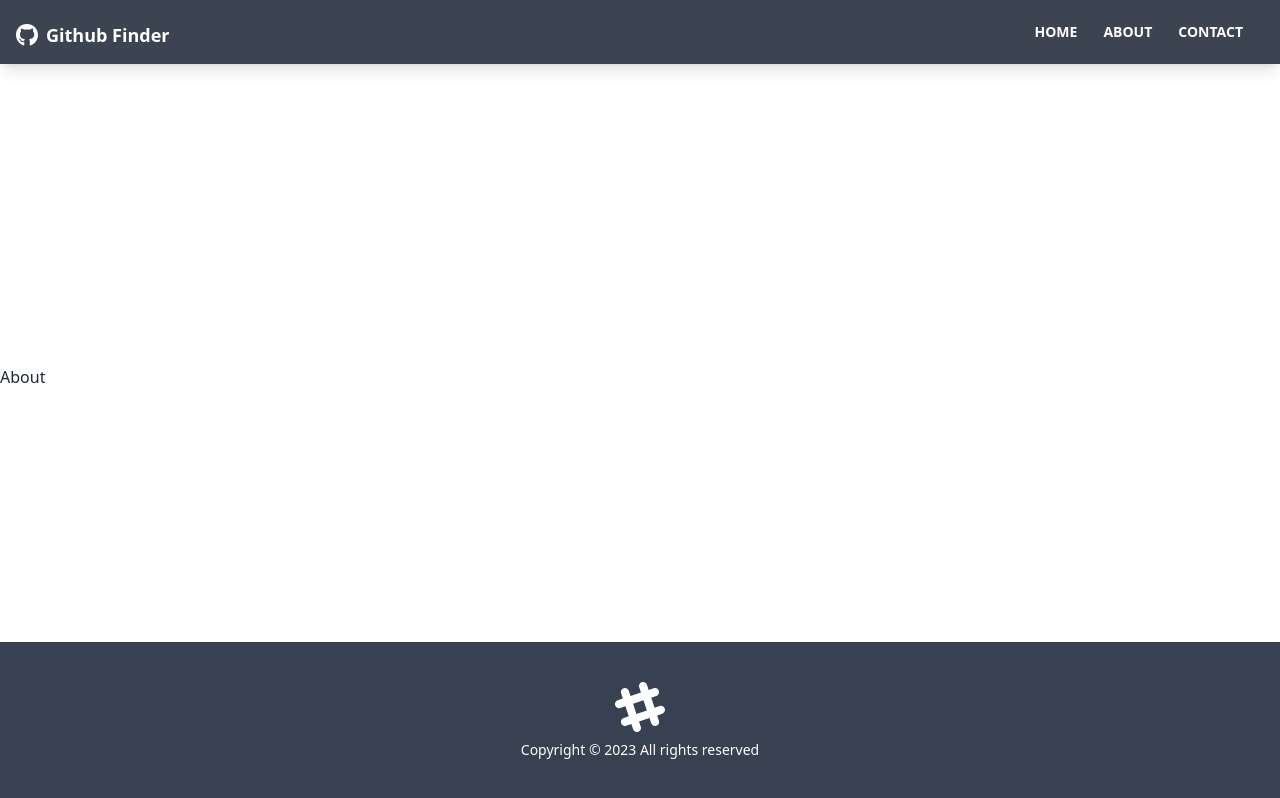
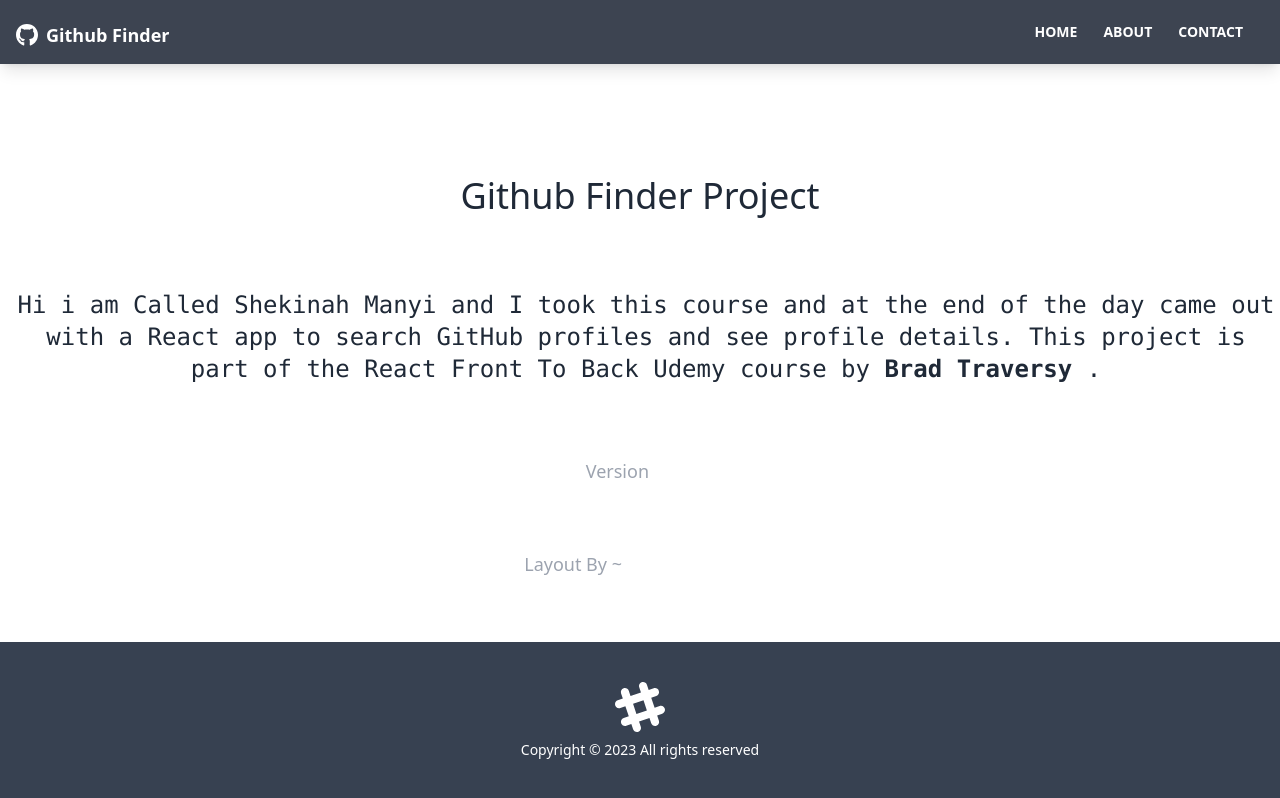
Before and after one commit to shekinahmanyi/github-finder-project, a React (Create React App) app: page /about in a window 1280 px wide. Built offline with nearby package versions, Linux system fonts and the light colour scheme.

Commit message:
About page component

```diff
--- a/src/pages/About.jsx
+++ b/src/pages/About.jsx
@@ -2,9 +2,31 @@
 
 function About() {
   return (
-    <div>
-      About
-    </div>
+    <>
+      <h1 className='text-4xl mb-2 text-center'>Github Finder Project</h1>
+      <p className='mb-2 text-2xl font-mono ml-3 text-center'>
+        Hi i am Called Shekinah Manyi and I took this course and at the end of the day came out with a React app to search GitHub profiles and see profile details. This
+        project is part of the
+        <a href='https://www.udemy.com/course/modern-react-front-to-back/'>
+          {' '}
+          React Front To Back
+        </a>{' '}
+        Udemy course by
+        <strong>
+          <a href='https://traversymedia.com'> Brad Traversy </a>
+        </strong>
+        .
+      </p>
+      <p className='text-lg text-gray-400 text-center'>
+        Version <span className='text-white'>1.0.0</span>
+      </p>
+      <p className='text-lg text-gray-400 text-center'>
+        Layout By ~
+        <a className='text-white' href='https://twitter.com/shekinahmanyi'>
+           Shekinah Manyi
+        </a>
+      </p>
+    </>
   )
 }
 
```
